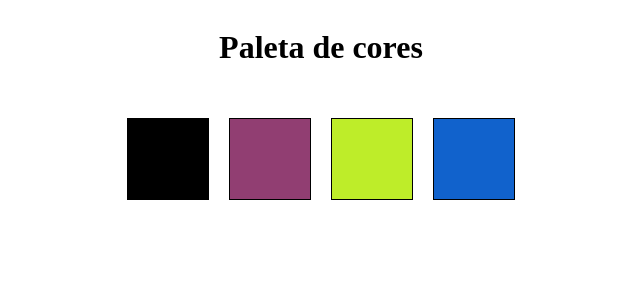
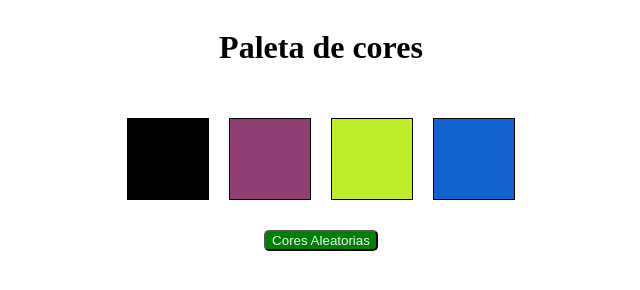
Before and after one commit to cauan-oss/key_of_linux, a plain HTML site: page curriculo/learn/cores-and-pixels/index.html in a window 1280 px wide. Shown: the whole page, without its empty margins (319-959 px from the left). Drawn offline with Linux system fonts and the light colour scheme.

Commit message:
button implemented

```diff
--- a/curriculo/learn/cores-and-pixels/index.html
+++ b/curriculo/learn/cores-and-pixels/index.html
@@ -16,6 +16,7 @@
         <div class="color"></div>
         <div class="color"></div>
     </div>
+    <button id="button-random-color" >Cores Aleatorias</button>
 
 </body>
 <script src="script.js"></script>
--- a/curriculo/learn/cores-and-pixels/script.js
+++ b/curriculo/learn/cores-and-pixels/script.js
@@ -15,5 +15,13 @@ function insertColorInTheSquares() {
     }
 }
 
+
+function buttonColorRandom () {
+    const button = document.getElementById("button-random-color");
+    button.addEventListener('click', () => {
+        return insertColorInTheSquares()
+    })
+}
+buttonColorRandom()
 insertColorInTheSquares()
 console.log(createColorRandom())
--- a/curriculo/learn/cores-and-pixels/style.css
+++ b/curriculo/learn/cores-and-pixels/style.css
@@ -14,3 +14,9 @@ body {
     border: 1px solid rgb(0, 0, 0);
     margin: 10px;
 }
+
+#button-random-color {
+    border-radius: 5px;
+    color: aliceblue;
+    background-color: green;
+}
```
